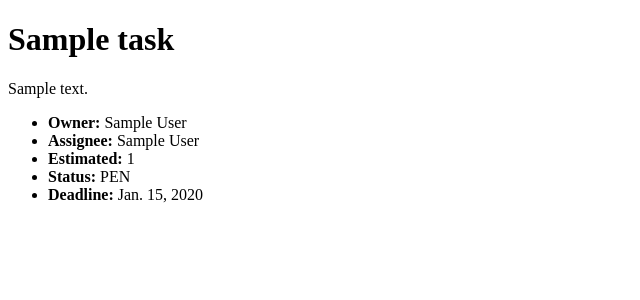
After one commit to guajar/Django_I, a Django app: page /tasks/1 in a window 1280 px wide. The commit adds this page. Shown: the top 300 px of the page, without its empty margins (0-640 px from the left). Run offline with Django 3.2, Linux system fonts and the light colour scheme; tables that the repository leaves empty hold one stand-in row (values such as "Sample post").

```diff
--- a/src/tasks/models.py
+++ b/src/tasks/models.py
@@ -1,3 +1,4 @@
+from django.contrib.auth.models import User
 from django.db import models
 
 
@@ -13,10 +14,12 @@ class Task(models.Model):
     name = models.CharField(max_length=100)
     description = models.TextField(blank=True, null=True)
     status = models.CharField(max_length=3, default=PENDING, choices=STATUSES)
-    time_estimated = models.IntegerField(null=True)
-    deadline = models.DateField(null=True)
+    time_estimated = models.IntegerField(blank=True, null=True)
+    deadline = models.DateField(blank=True, null=True)
     created_at = models.DateTimeField(auto_now_add=True)  # Automáticamente añada la fecha de creación
     modified_at = models.DateTimeField(auto_now=True)  # Automáticamente actualiza la fecha al guardar
+    owner = models.ForeignKey(User, related_name="owned_tasks")
+    assignee = models.ForeignKey(User, related_name="assigned_tasks", null=True, default=None)
 
-    def __str__(self):
+    def __str__(self):   # como toString() en Java
         return self.name
--- /dev/null
+++ b/src/tasks/templates/tasks/detail.html
@@ -0,0 +1,34 @@
+<!DOCTYPE html>
+<html lang="en">
+<head>
+    <meta charset="UTF-8">
+    <title>Todoro</title>
+</head>
+<body>
+    <h1>{{ task.name }}</h1>
+    <p>{{ task.description }}</p>
+    <ul>
+        <li>
+            <strong>Owner:</strong>
+            {{ task.owner.first_name }} {{ task.owner.last_name }}
+        </li>
+         <li>
+            <strong>Assignee:</strong>
+             {{ task.assignee.first_name }} {{ task.assignee.last_name }}
+        </li>
+         <li>
+            <strong>Estimated:</strong>
+              {{ task.time_estimated }}
+        </li>
+         <li>
+            <strong>Status:</strong>
+             {{ task.status }}
+        </li>
+         <li>
+            <strong>Deadline:</strong>
+             {{ task.deadline }}
+        </li>
+    </ul>
+
+</body>
+</html>
--- a/src/tasks/views.py
+++ b/src/tasks/views.py
@@ -1,3 +1,5 @@
+from django.http import HttpResponse
+from django.http import HttpResponseNotFound
 from django.shortcuts import render
 
 from tasks.models import Task
@@ -10,10 +12,36 @@ def tasks_list(request):
     :return: HttpResponse
     """
     # Recuperar todas las tareas de la BBDD
-    tasks = Task.objects.all()
+    tasks = Task.objects.select_related("owner", "assignee").all()
 
     # Devolver la respuesta
     context = {
         'task_objects': tasks
     }
     return render(request, 'tasks/list.html', context)
+
+
+def tasks_detail(request, task_pk):
+    """
+    Recupera una tarea de la BBDD y la pinta con una plantilla
+    :param request: HttpRequest
+    :param task_pk: Primary key de la tarea a recuperar
+    :return: HttpResponse
+    """
+
+    # Recuperar la tarea
+    # Opción 1
+    try:
+        task = Task.objects.get(pk=task_pk)
+    except Task.DoesNotExist:
+        return HttpResponseNotFound("La tarea que buscas no existe")
+    except Task.MultipleObjectsReturned:
+        return HttpResponse("Existen varias tareas con ese identificador", status=300)
+
+    # Preparar el contexto
+    context = {
+        'task': task
+    }
+
+    # Renderizar la plantilla
+    return render(request, 'tasks/detail.html', context)
--- a/src/todoro/urls.py
+++ b/src/todoro/urls.py
@@ -15,9 +15,10 @@ Including another URLconf
 """
 from django.conf.urls import url
 from django.contrib import admin
-from tasks.views import tasks_list
+from tasks.views import tasks_list, tasks_detail
 
 urlpatterns = [
     url(r'^admin/', admin.site.urls),
-    url(r'^$', tasks_list)  # La URL es /, ejecutar función tasks_list
+    url(r'^$', tasks_list, name="tasks_list"),  # La URL es /, ejecutar función tasks_list
+    url(r'^tasks/(?P<task_pk>[0-9]+)$', tasks_detail, name="tasks_detail")
 ]
```
Also changed, not shown: src/tasks/templates/tasks/list.html (+37 -5 lines), src/todoro/settings.py (+23 -0 lines), src/tasks/migrations/0002_auto_20170302_2134.py (added).
